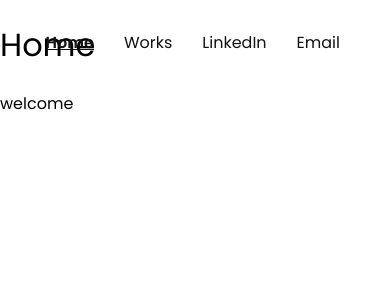
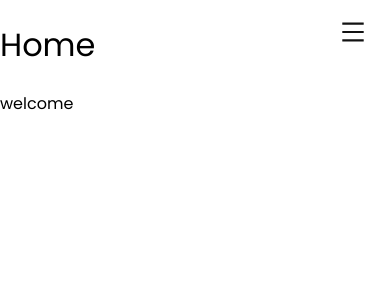
Before and after one commit to marianadine/mariafaye, a React (Create React App) app: page / in a window 390 px wide. Shown: the top 300 px of the page. Built offline with nearby package versions, Linux system fonts and the light colour scheme.

Commit message:
NavBar: Mobile Responsiveness

```diff
--- a/src/components/NavBar.jsx
+++ b/src/components/NavBar.jsx
@@ -1,11 +1,19 @@
-import React from 'react';
+import React, { useState } from 'react';
 import { NavLink } from 'react-router-dom';
+import { MenuOutlined, CloseOutlined } from '@ant-design/icons'; // Icons for the toggle
 import '../styles/NavBarStyles.css';
 
 const Navbar = () => {
+    const [isMobile, setIsMobile] = useState(false);
+
     return (
         <nav className='navbar'>
-            <ul className='navbar-links'>
+            <div className='mobile-menu-icon' onClick={() => setIsMobile(!isMobile)}>
+                {isMobile ? <CloseOutlined /> : <MenuOutlined />}
+            </div>
+
+            <ul className={isMobile ? 'navbar-links-mobile' : 'navbar-links'}
+                onClick={() => setIsMobile(false)}>
                 <li>
                     <NavLink to="/" className={({ isActive }) => isActive ? "active" : ""}>Home</NavLink>
                 </li>
@@ -13,17 +21,12 @@ const Navbar = () => {
                     <NavLink to="/works" className={({ isActive }) => isActive ? "active" : ""}>Works</NavLink>
                 </li>
                 <li>
-                    <a
-                        href="https://www.linkedin.com/in/marianadine0912"
-                        target="_blank"
-                        rel="noopener noreferrer"
-                        className="nav-link"
-                    >
+                    <a href="https://www.linkedin.com/in/marianadine0912" target="_blank" rel="noopener noreferrer">
                         LinkedIn
                     </a>
                 </li>
                 <li>
-                    <a href="mailto:nadinerufo7@gmail.com" className="nav-item">Email</a>
+                    <a href="mailto:nadinerufo7@gmail.com">Email</a>
                 </li>
             </ul>
         </nav>
--- a/src/styles/NavBarStyles.css
+++ b/src/styles/NavBarStyles.css
@@ -3,11 +3,20 @@
     top: 0;
     left: 0;
     right: 0;
-    padding: 30px 50px;
+    padding: 20px 50px;
     display: flex;
     justify-content: flex-end;
     align-items: center;
     z-index: 1000;
+    /* backdrop-filter: blur(5px); */
+}
+
+.navbar-links li a,
+.navbar-links-mobile li a {
+    text-decoration: none;
+    color: #121212;
+    font-weight: 400;
+    transition: color 0.3s ease-in;
 }
 
 .navbar-links {
@@ -19,19 +28,57 @@
     margin: 0;
 }
 
-.navbar-links li a {
-    text-decoration: none;
-    color: #121212;
-    font-weight: 400;
-    transition: color 0.3s ease-in;
-}
-
-.navbar-links li a:hover {
+.navbar-links li a:hover,
+.navbar-links-mobile li a:hover {
     color: #555;
 }
 
-.navbar-links li a.active {
+.navbar-links li a.active,
+.navbar-links-mobile li a.active {
     font-weight: 600;
     text-decoration: underline;
     color: #121212;
 }
+
+.mobile-menu-icon {
+    display: none;
+    font-size: 24px;
+    cursor: pointer;
+    color: #121212;
+}
+
+@media (max-width: 768px) {
+    .navbar {
+        padding: 15px 25px;
+    }
+
+    .mobile-menu-icon {
+        display: block;
+    }
+
+    .navbar-links {
+        display: none;
+    }
+
+    .navbar-links-mobile {
+        position: fixed;
+        display: flex;
+        flex-direction: column;
+        list-style: none;
+        background-color: #ffffff;
+        right: 0;
+        top: 54px;
+        width: 30%;
+        height: auto;
+        padding: 30px;
+        gap: 25px;
+        box-shadow: 0 10px 15px rgba(0, 0, 0, 0.05);
+        z-index: 999;
+        margin: 0;
+        text-align: left;
+    }
+
+    .navbar-links-mobile li {
+        width: 100%;
+    }
+}
```
